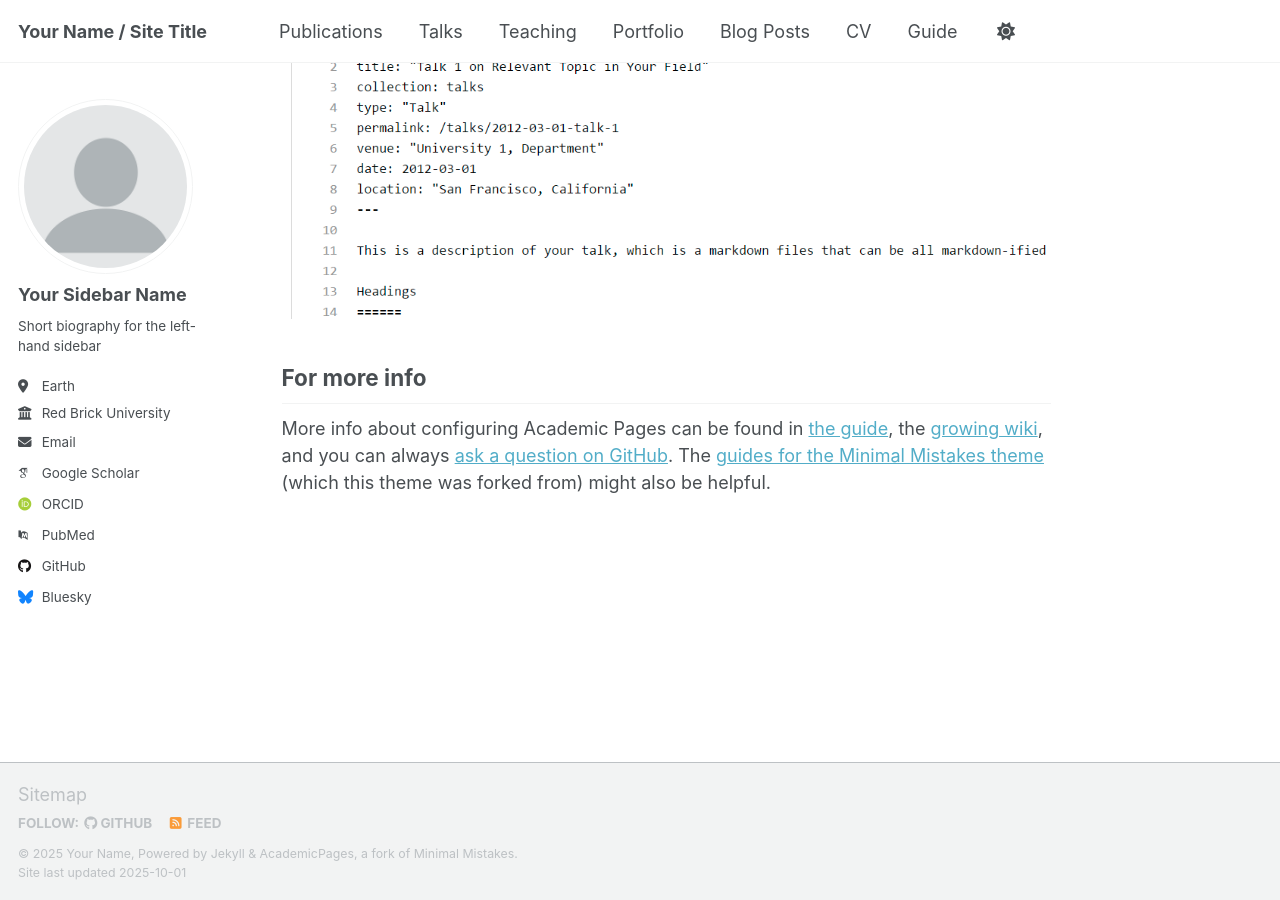
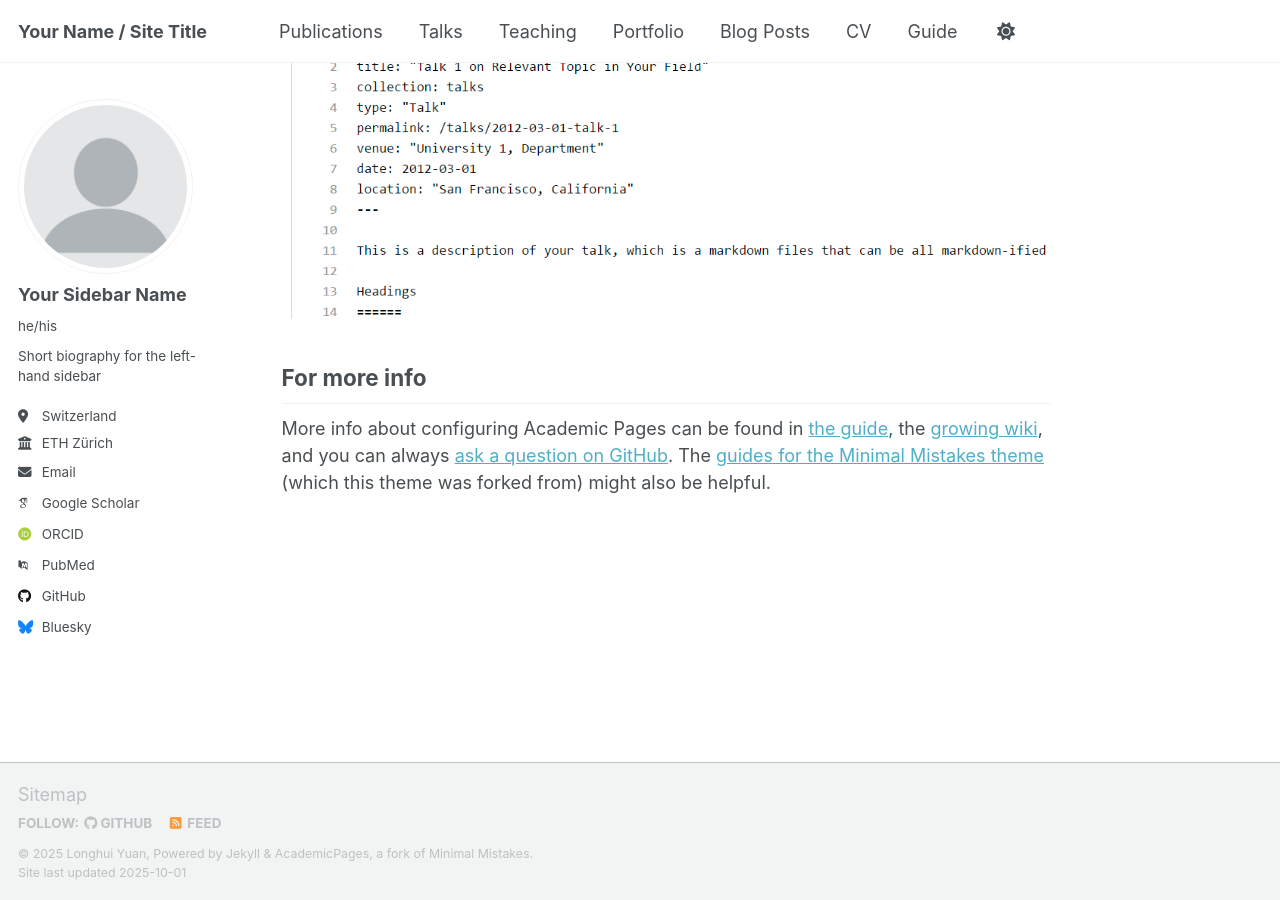
Before and after one commit to lhyuanmhd/lhyuanmhd.github.io, a Jekyll site: the page built from _pages/about.md, in a window 1280 px wide and 900 px high, scrolled down 2880 px. Built offline with Jekyll 4.4.1, drawn with Linux system fonts in a browser that asks for light colours; some web fonts are replaced; a script that is not in the unit is left out.

Commit message:
Update _config.yml

```diff
--- a/_config.yml
+++ b/_config.yml
@@ -11,7 +11,7 @@ locale                   : "en-US"
 site_theme               : "default" # Currently available options are "default", "air"
 title                    : "Your Name / Site Title"
 title_separator          : "-"
-name                     : &name "Your Name"
+name                     : &name "Longhui Yuan"
 description              : &description "Your Name's academic portfolio"   # Update this with a general description of your site, this is the default if not overridden by a page
 url                      : https://academicpages.github.io # The base hostname & protocol for your site e.g. "https://[your GitHub username].github.io",
                                                            # or if you already have some other page hosted on Github then use "https://[your GitHub username].github.io/[Your Repo Name]"
@@ -25,10 +25,10 @@ author:
   # Biographic information
   avatar           : "profile.png"
   name             : "Your Sidebar Name"
-  pronouns         : # example: "she/her"
+  pronouns         : "he/his" # example: "she/her"
   bio              : "Short biography for the left-hand sidebar"
-  location         : "Earth"
-  employer         : "Red Brick University"
+  location         : "Switzerland"
+  employer         : "ETH Zürich"
   uri              : # URL
   email            : "none@example.org"
 
```
